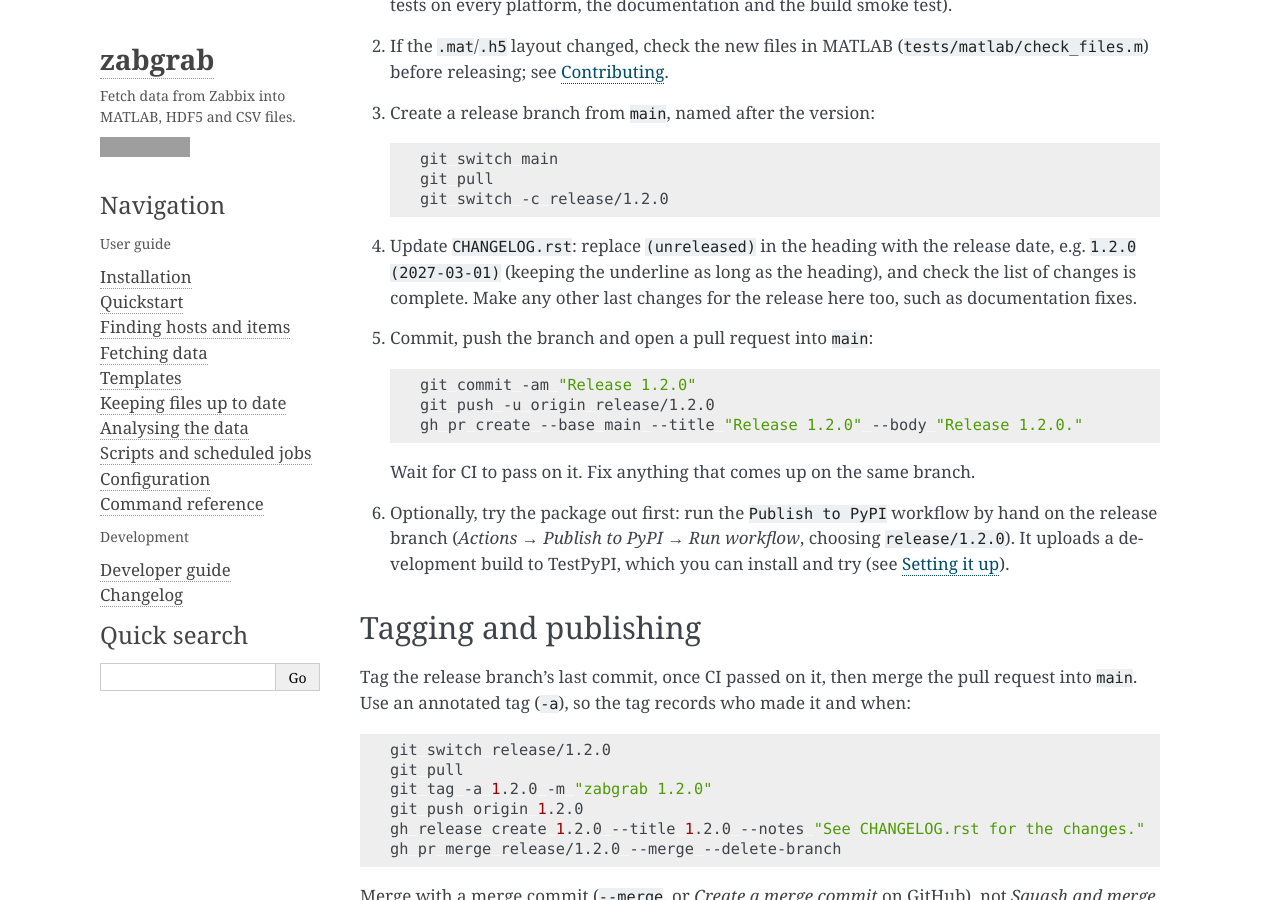
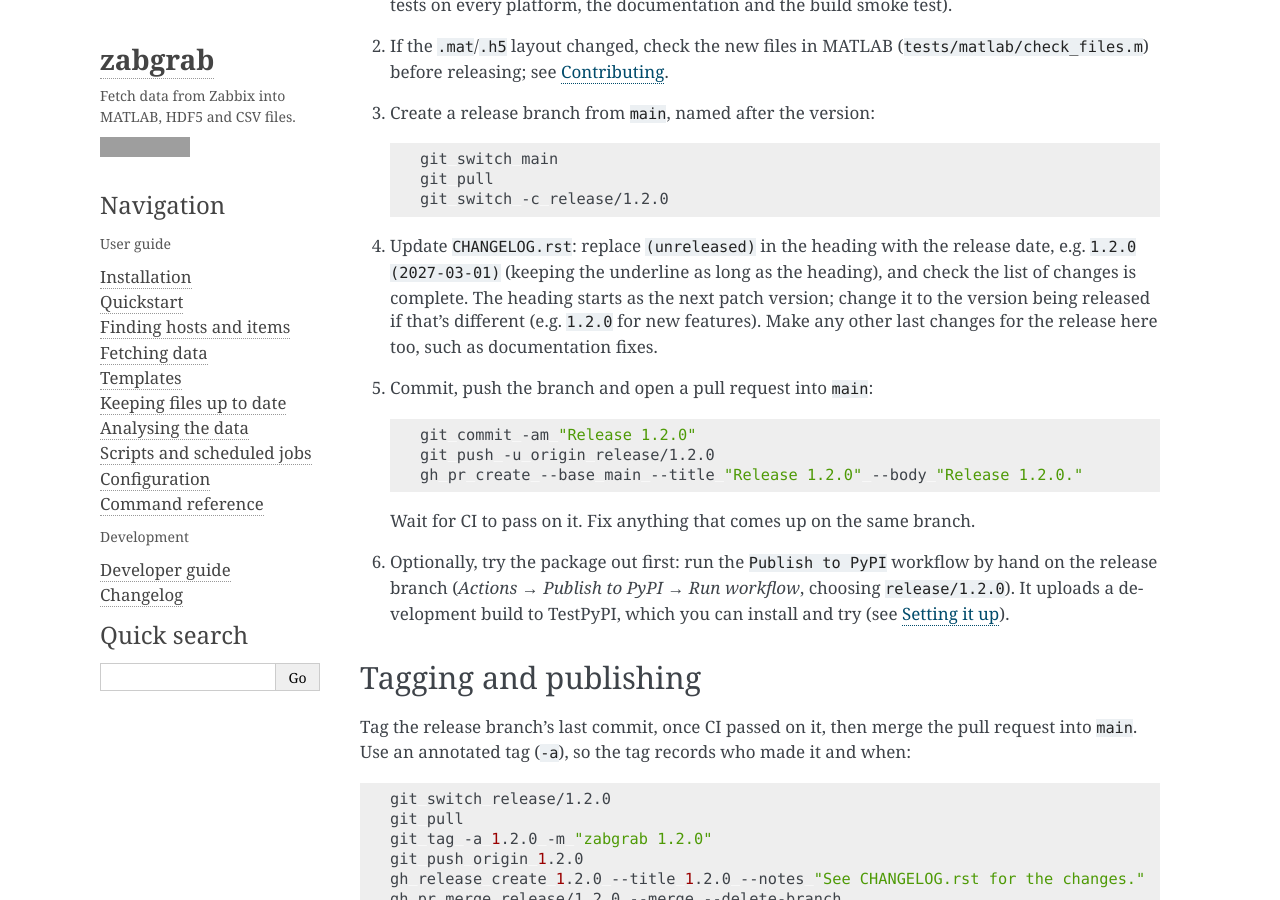
Before and after one commit to SeanDS/zabgrab, a Sphinx documentation site: the page built from docs/developers/releasing.rst, in a window 1280 px wide and 900 px high, scrolled down 764 px. Built offline with Sphinx 7.4.7, drawn with Linux system fonts in a browser that asks for light colours; grey boxes are pictures that could not be loaded.

Commit message:
Start the changelog for the next version
Add an empty 1.0.1 (unreleased) section for changes after 1.0.0, and note in the
release guide that its version may need changing at release.

Co-Authored-By: Claude Opus 5.5 <noreply@anthropic.com>
Claude-Session: https://claude.ai/code/session_01RwAjw1B4FMwohsQ2R2xPfk

```diff
--- a/CHANGELOG.rst
+++ b/CHANGELOG.rst
@@ -1,5 +1,8 @@
 Changelog
 =========
+
+1.0.1 (unreleased)
+------------------
 
 1.0.0 (2026-10-15)
 ------------------
--- a/docs/developers/releasing.rst
+++ b/docs/developers/releasing.rst
@@ -44,7 +44,9 @@ Each release is prepared on its own branch, which is tagged and then merged into
 
 4. Update ``CHANGELOG.rst``: replace ``(unreleased)`` in the heading with the release
    date, e.g. ``1.2.0 (2027-03-01)`` (keeping the underline as long as the
-   heading), and check the list of changes is complete. Make any other last
+   heading), and check the list of changes is complete. The heading starts as the
+   next patch version; change it to the version being released if that's
+   different (e.g. ``1.2.0`` for new features). Make any other last
    changes for the release here too, such as documentation fixes.
 5. Commit, push the branch and open a pull request into ``main``:
 
```
